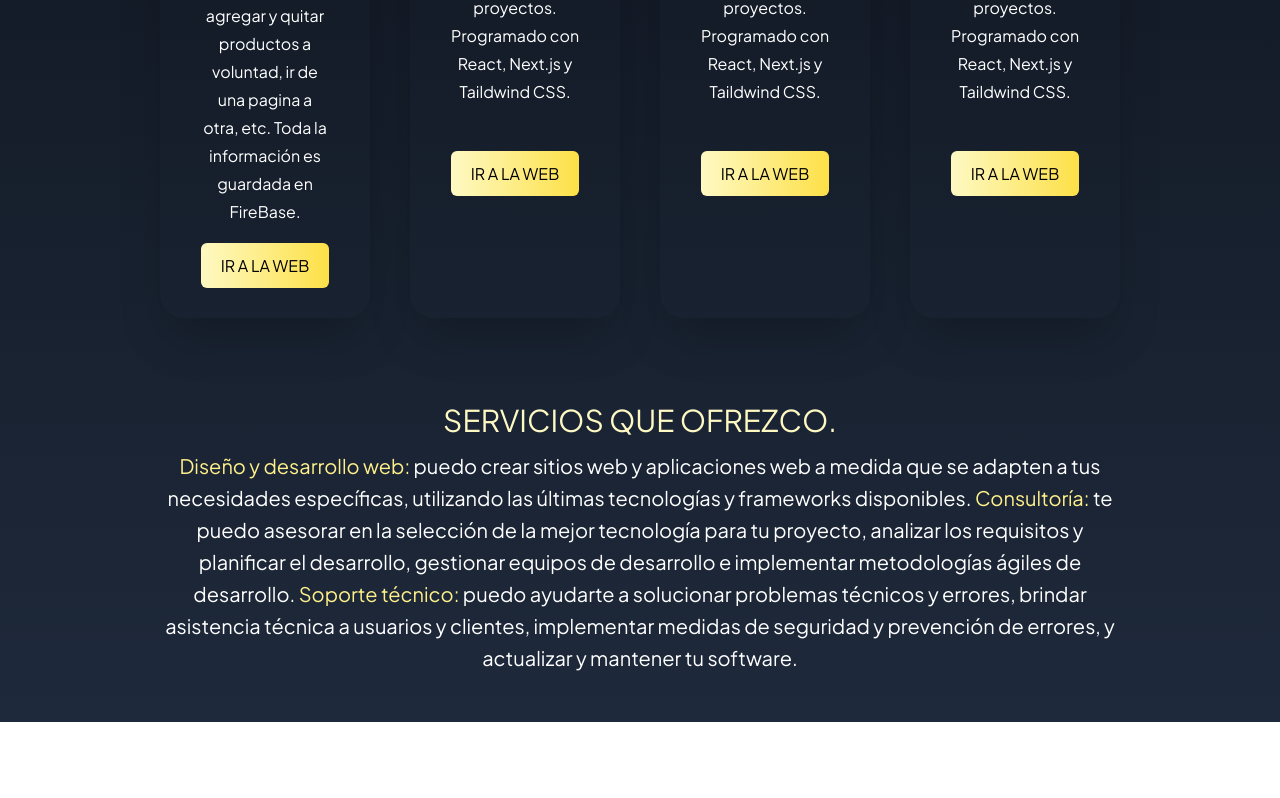
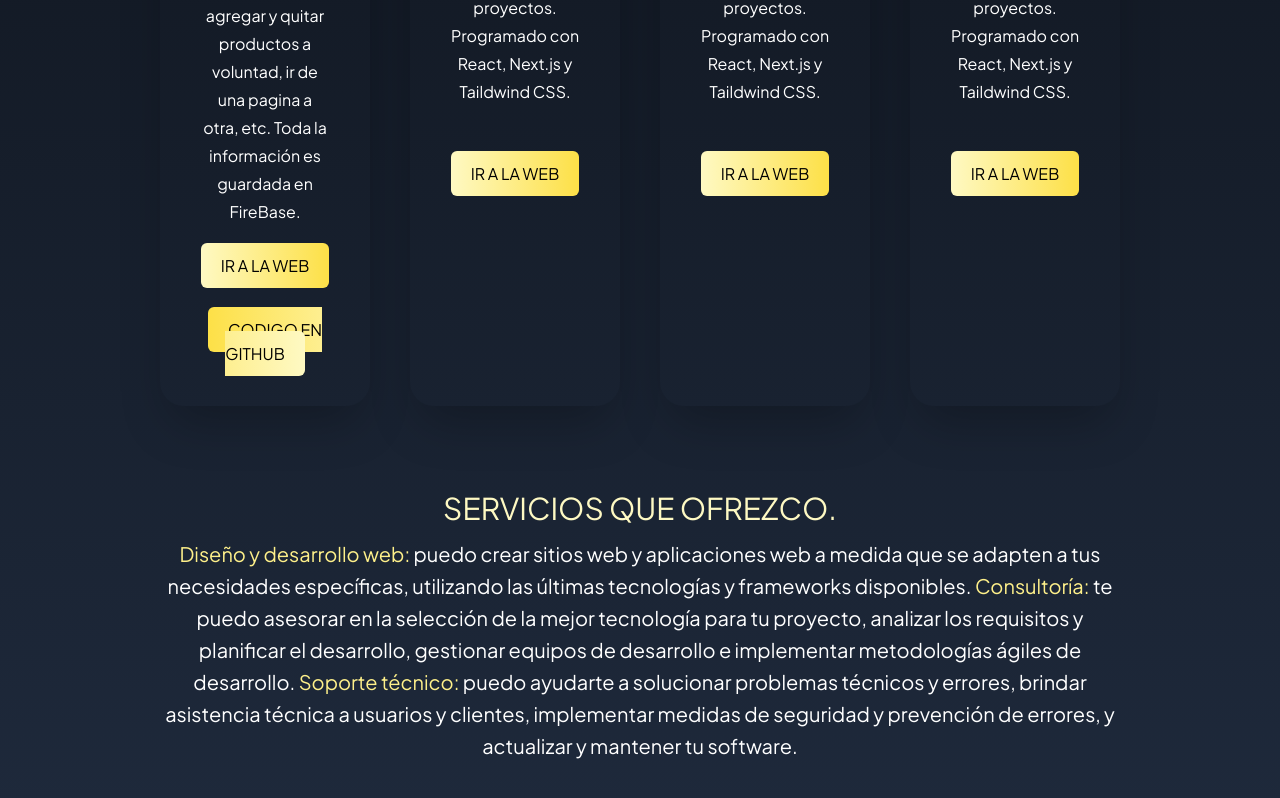
Before and after one commit to MateoDonino/react-portfolio, a Next.js app: page / in a window 1280 px wide. Shown: the part 1537-2335 px from the top of the page. Before the commit the page ends 2259 px from the top, so only its background shows below. Built offline with nearby package versions, Linux system fonts and the light colour scheme.

Commit message:
Actualizacion 1.9

```diff
--- a/pages/index.js
+++ b/pages/index.js
@@ -105,6 +105,15 @@ export default function Home() {
                   IR A LA WEB
                 </a>
               </div>
+              <div className=" mt-10">
+                <a
+                  className=" bg-gradient-to-r from-yellow-300 to-yellow-100 text-black font-medium px-5 py-3 rounded-md"
+                  href="https://github.com/MateoDonino/tienda-donino-kldc28o6b-mateodonino"
+                  target="_autoblanck"
+                >
+                  CODIGO EN GITHUB
+                </a>
+              </div>
             </div>
             <div className=" text-center shadow-2xl p-10 rounded-3xl my-10 container mx-auto">
               <a href="https://react-portfolio-steel-sigma.vercel.app/">
@@ -131,6 +140,7 @@ export default function Home() {
                   IR A LA WEB
                 </a>
               </div>
+              <div className=" mt-10"></div>
             </div>
             <div className=" text-center shadow-2xl p-10 rounded-3xl my-10 container mx-auto">
               <a href="https://react-portfolio-steel-sigma.vercel.app/">
```
